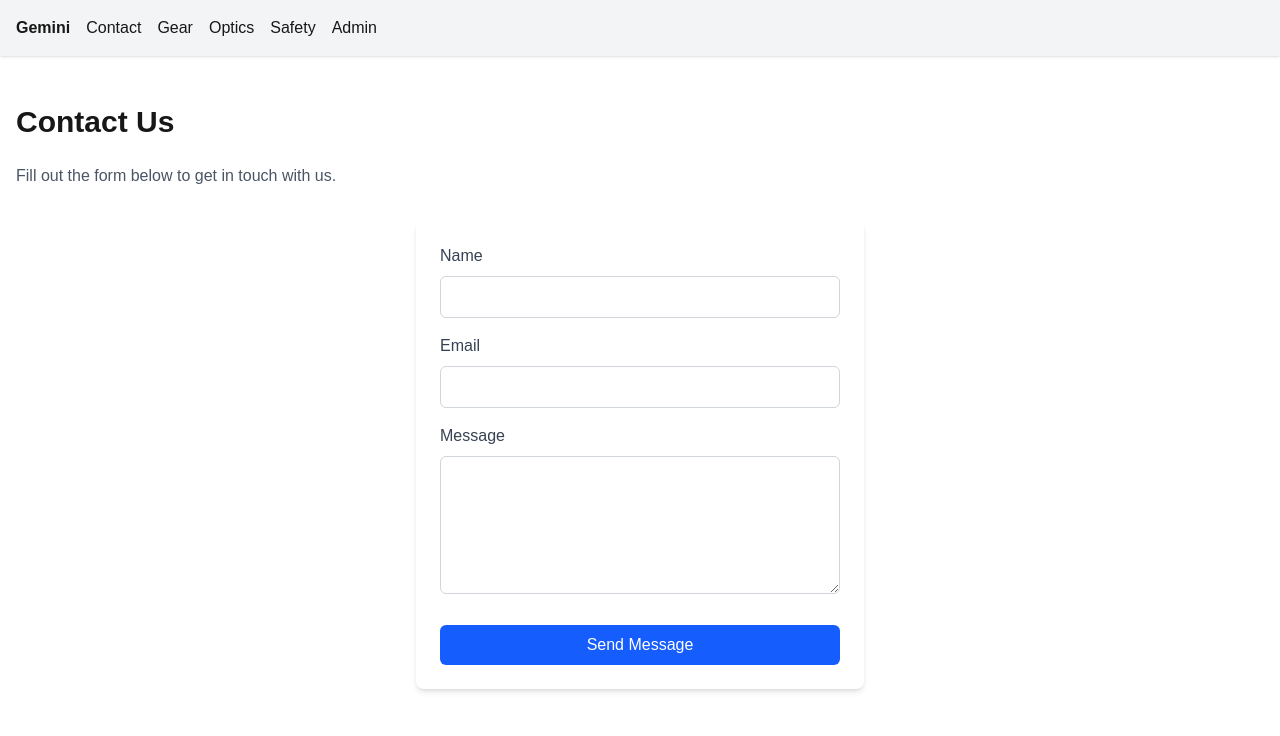
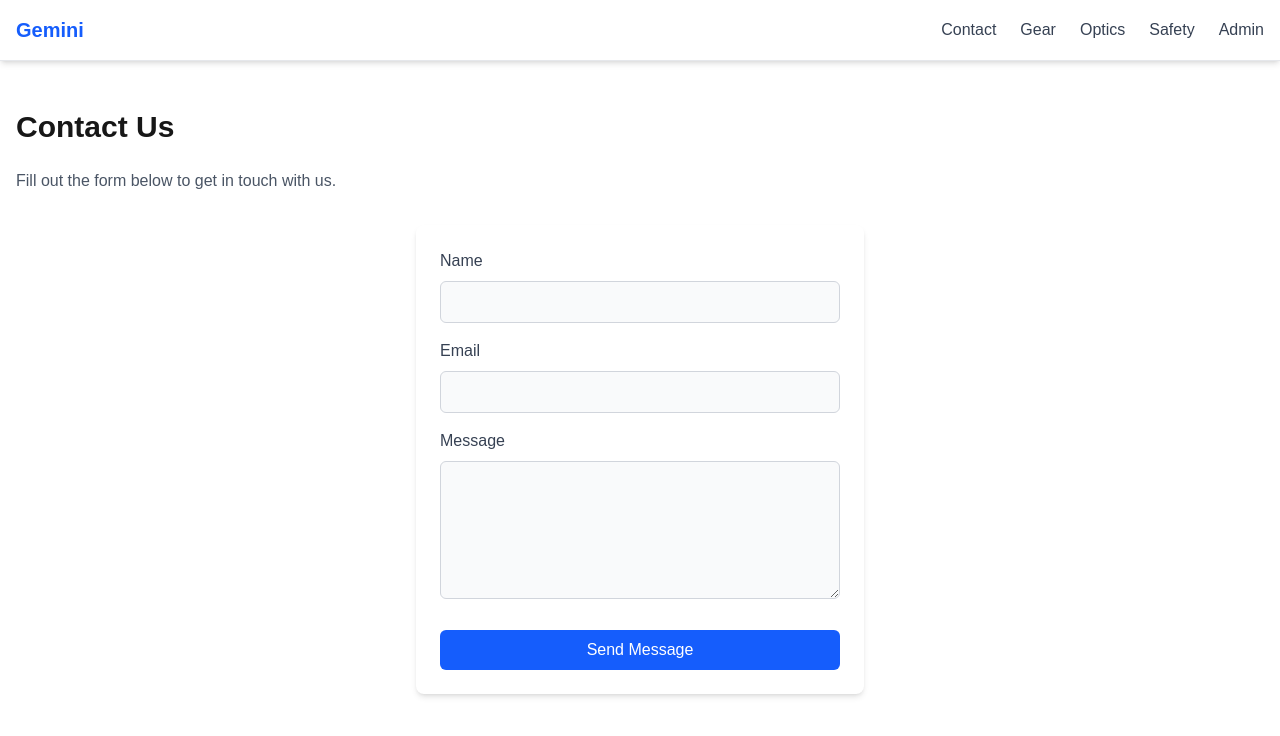
Before and after one commit to peterbenoit/uspk-cart, a Next.js app: page /contact in a window 1280 px wide. Shown: the top 736 px of the page. Built offline with nearby package versions, Linux system fonts and the light colour scheme.

Commit message:
segment.11

```diff
--- a/app/category/[slug]/page.js
+++ b/app/category/[slug]/page.js
@@ -13,13 +13,13 @@ export default async function CategoryPage({ params }) {
 			<h1 className="text-3xl font-bold mb-6">Products in: {slug}</h1>
 
 			{products && products.length > 0 ? (
-				<ul className="space-y-2 list-disc pl-5">
-					{products.map(product => (
-						<li key={product.id} className="text-gray-700">
-							<Link href={`/product/${product.id}`} className="text-blue-500 hover:underline">
+				<ul className="space-y-1 list-none p-0">
+					{products.map((product, index) => (
+						<li key={product.id} className={`p-3 rounded-md transition-colors ${index % 2 === 0 ? 'bg-gray-50' : 'bg-white'} hover:bg-blue-50`}>
+							<Link href={`/product/${product.id}`} className="text-blue-600 hover:underline font-medium">
 								{product.name}
 							</Link>
-							<span className="text-sm text-gray-500 ml-2">({product.description})</span>
+							<p className="text-sm text-gray-600 ml-1">{product.description}</p>
 						</li>
 					))}
 				</ul>
--- a/app/contact/page.js
+++ b/app/contact/page.js
@@ -24,7 +24,7 @@ export default function ContactPage() {
 						type="text"
 						id="name"
 						name="name"
-						className="w-full px-3 py-2 border border-gray-300 rounded-md focus:outline-none focus:ring-2 focus:ring-blue-500"
+						className="w-full px-3 py-2 border border-gray-300 rounded-md bg-gray-50 focus:outline-none focus:ring-2 focus:ring-blue-500 focus:border-transparent"
 						required
 					/>
 				</div>
@@ -35,7 +35,7 @@ export default function ContactPage() {
 						type="email"
 						id="email"
 						name="email"
-						className="w-full px-3 py-2 border border-gray-300 rounded-md focus:outline-none focus:ring-2 focus:ring-blue-500"
+						className="w-full px-3 py-2 border border-gray-300 rounded-md bg-gray-50 focus:outline-none focus:ring-2 focus:ring-blue-500 focus:border-transparent"
 						required
 					/>
 				</div>
@@ -46,14 +46,14 @@ export default function ContactPage() {
 						id="message"
 						name="message"
 						rows="5"
-						className="w-full px-3 py-2 border border-gray-300 rounded-md focus:outline-none focus:ring-2 focus:ring-blue-500"
+						className="w-full px-3 py-2 border border-gray-300 rounded-md bg-gray-50 focus:outline-none focus:ring-2 focus:ring-blue-500 focus:border-transparent"
 						required
 					></textarea>
 				</div>
 
 				<button
 					type="submit"
-					className="w-full bg-blue-600 text-white py-2 px-4 rounded-md hover:bg-blue-700 transition-colors"
+					className="w-full bg-blue-600 text-white py-2 px-4 rounded-md hover:bg-blue-700 transition-colors focus:outline-none focus:ring-2 focus:ring-blue-500 focus:ring-offset-2"
 				>
 					Send Message
 				</button>
--- a/app/layout.js
+++ b/app/layout.js
@@ -1,6 +1,7 @@
 import { Geist, Geist_Mono } from "next/font/google";
-import Link from "next/link";
+import Link from "next/link"; // Link import is not used here anymore, but Header uses it.
 import "./globals.css";
+import Header from "@/components/Header"; // Import the Header component
 
 const geistSans = Geist({
 	variable: "--font-geist-sans",
@@ -23,16 +24,7 @@ export default function RootLayout({ children }) {
 			<body
 				className={`${geistSans.variable} ${geistMono.variable} antialiased`}
 			>
-				<header className="bg-gray-100 p-4 shadow-sm">
-					<nav className="container mx-auto flex gap-4 items-center">
-						<Link href="/" className="font-semibold hover:text-blue-600">Gemini</Link>
-						<Link href="/contact" className="hover:text-blue-600">Contact</Link>
-						<Link href="/category/gear" className="hover:text-blue-600">Gear</Link>
-						<Link href="/category/optics" className="hover:text-blue-600">Optics</Link>
-						<Link href="/category/safety" className="hover:text-blue-600">Safety</Link>
-						<Link href="/admin" className="hover:text-blue-600">Admin</Link>
-					</nav>
-				</header>
+				<Header /> {/* Use the Header component */}
 				<main className="container mx-auto p-4">
 					{children}
 				</main>
--- /dev/null
+++ b/components/Header.js
@@ -0,0 +1,20 @@
+import Link from "next/link";
+
+export default function Header() {
+	return (
+		<header className="bg-white p-4 shadow-md border-b border-gray-200">
+			<nav className="container mx-auto flex justify-between items-center">
+				<Link href="/" className="text-xl font-bold text-blue-600 hover:text-blue-800 transition-colors">
+					Gemini
+				</Link>
+				<div className="flex gap-6">
+					<Link href="/contact" className="text-gray-700 hover:text-blue-600 transition-colors">Contact</Link>
+					<Link href="/category/gear" className="text-gray-700 hover:text-blue-600 transition-colors">Gear</Link>
+					<Link href="/category/optics" className="text-gray-700 hover:text-blue-600 transition-colors">Optics</Link>
+					<Link href="/category/safety" className="text-gray-700 hover:text-blue-600 transition-colors">Safety</Link>
+					<Link href="/admin" className="text-gray-700 hover:text-blue-600 transition-colors">Admin</Link>
+				</div>
+			</nav>
+		</header>
+	);
+}
```
Also changed, not shown: 1 other file (tests, documents, lock files or other folders).
